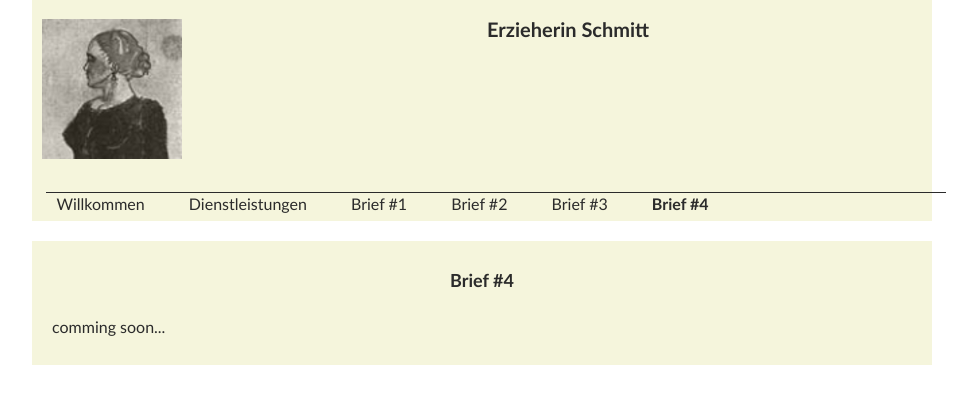
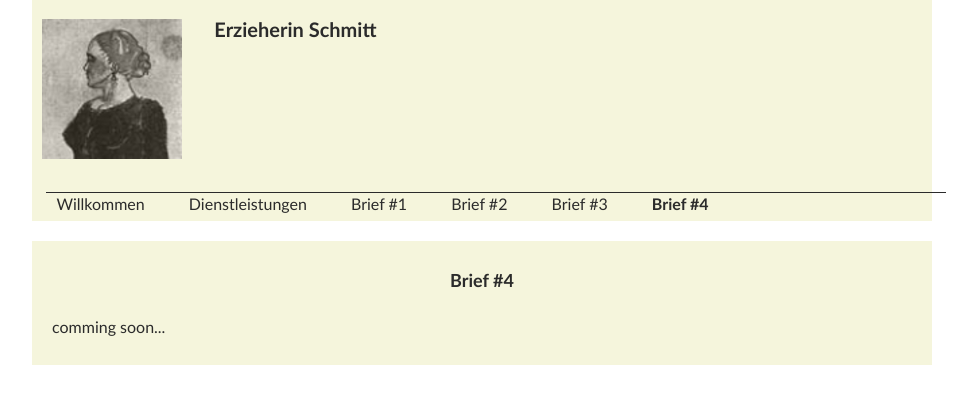
Before and after one commit to richardtraindl/tierarztpraxis-kaiserstrasse.at, a Jekyll site: the page built from xyz123/Schmitt/brief4.html, in a window 1280 px wide. Shown: the top 404 px of the page, without its empty margins (158-1135 px from the left). Built offline with Jekyll 4.4.1, drawn with Linux system fonts in a browser that asks for light colours.

Commit message:
customize

```diff
--- a/_includes/guest.html
+++ b/_includes/guest.html
@@ -3,7 +3,7 @@
             <div class="col span_2_of_12" style="text-align: center;">
                 <a href="index.html"><img src="/img2/logo.jpg" alt="Logo"></a>
             </div>
-            <div class="col span_10_of_12" style="text-align: center; vertical-align: middle">
+            <div class="col span_10_of_12">
                 <h1>Erzieherin Schmitt</h1>
             </div>
 
```
